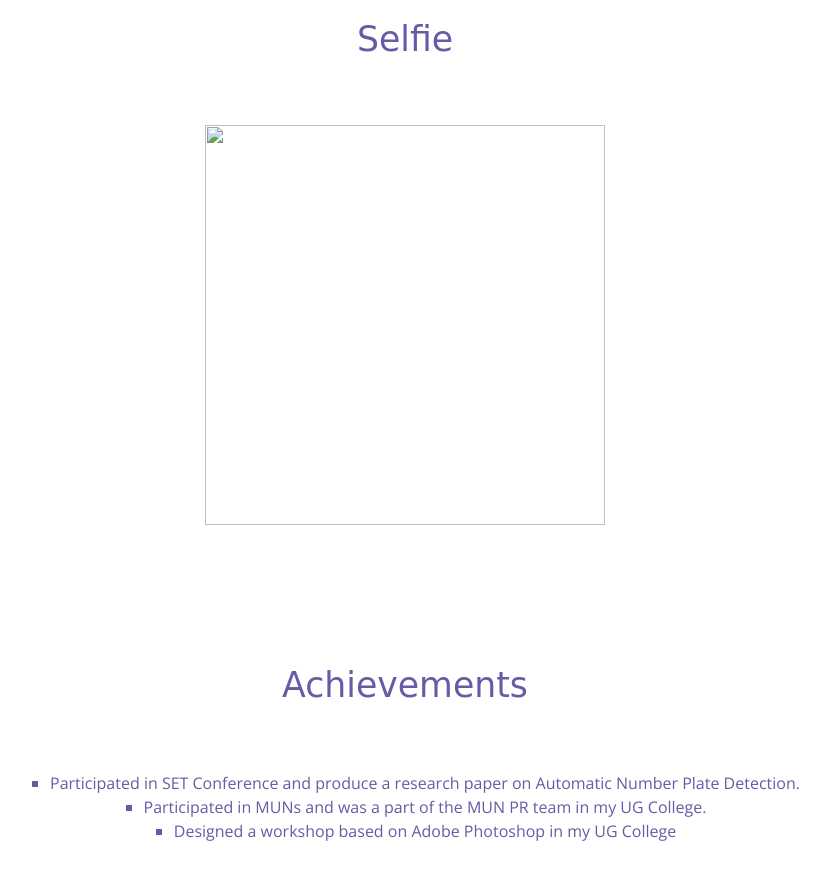
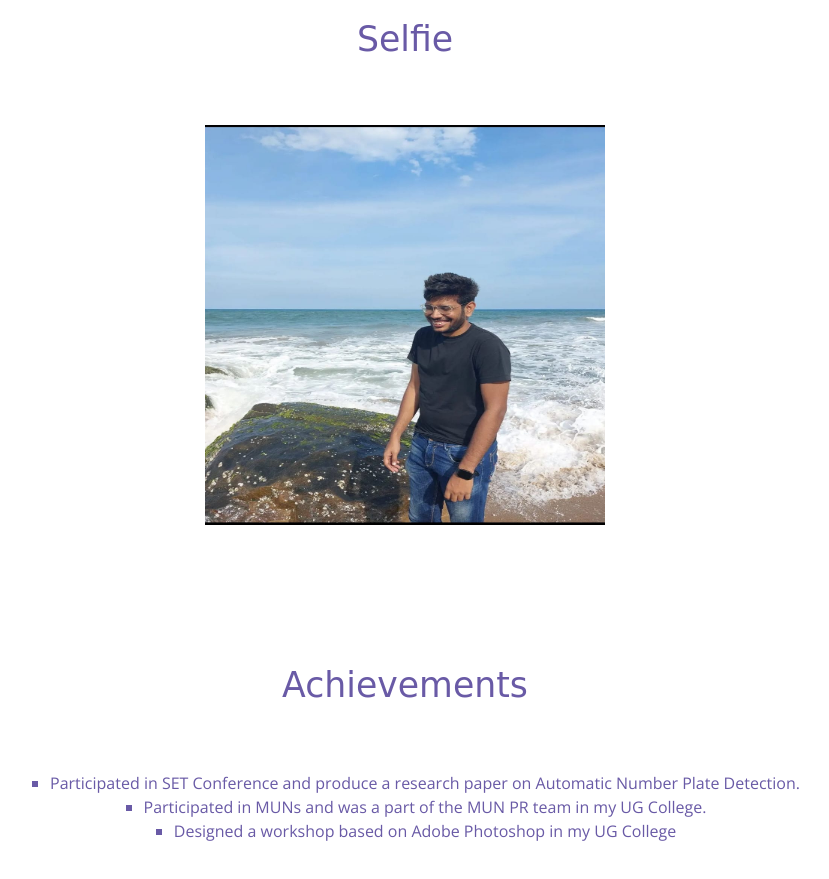
Before and after one commit to sahil23032001/Sahiljain_22mca1011, a plain HTML site: page index.html in a window 1280 px wide. Shown: the part 1640-2519 px from the top of the page, without its empty margins (235-1064 px from the left). Drawn offline with nearby package versions, Linux system fonts and the light colour scheme; a web font is replaced by a local one.

Commit message:
Update index.html

```diff
--- a/index.html
+++ b/index.html
@@ -118,7 +118,7 @@
             <div>
                 <div>
                     <a href="#" class="portfolio-card">
-                        <img src="assets/selfie.jpeg" class="portfolio-card-img" style="place-items: center;width: 400px; height: 400px;">
+                        <img src="selfie.jpeg" class="portfolio-card-img" style="place-items: center;width: 400px; height: 400px;">
 
 
 
```
